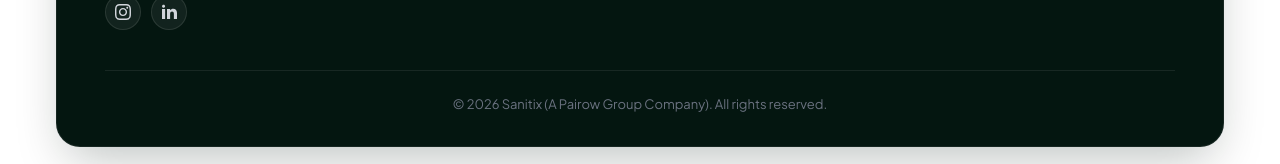
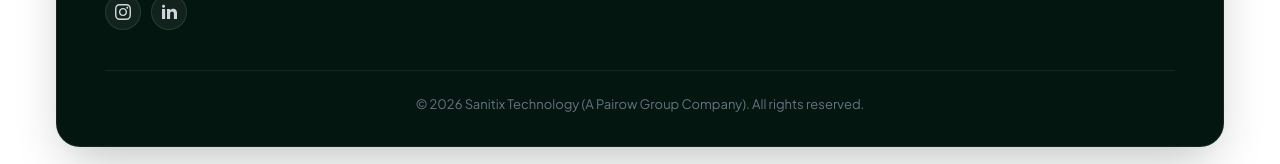
Before and after one commit to Sanitix-Technology/sanitix-landing-page, a React (Vite) app: page / in a window 1280 px wide. Shown: the part 3060-3224 px from the top of the page. Built offline with nearby package versions, Linux system fonts and the light colour scheme.

Commit message:
Update company name in footer

```diff
--- a/src/components/Footer.tsx
+++ b/src/components/Footer.tsx
@@ -466,7 +466,7 @@ export const Footer: React.FC<FooterProps> = ({ onOpenBooking: _onOpenBooking, o
               color: '#6B7280'
             }}
           >
-            © 2026 Sanitix (A Pairow Group Company). All rights reserved.
+            © 2026 Sanitix Technology (A Pairow Group Company). All rights reserved.
           </div>
         </div>
       </div>
```
